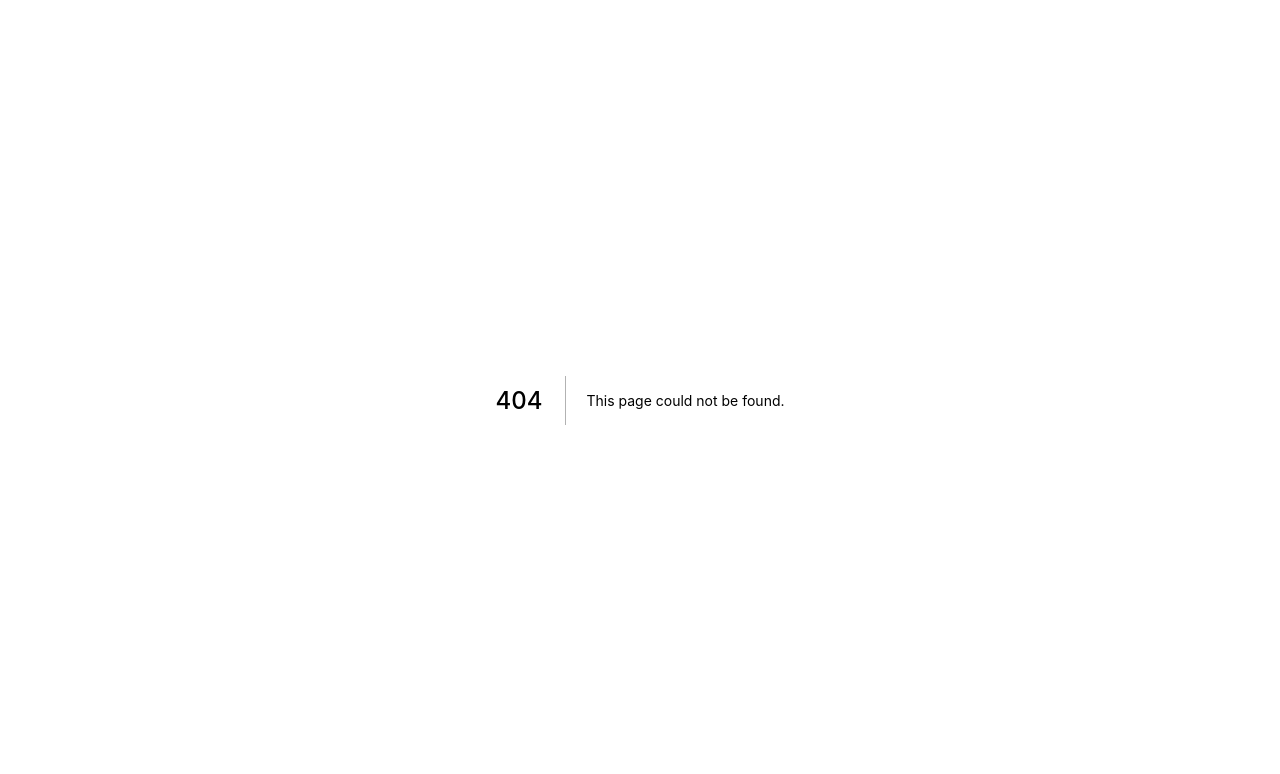
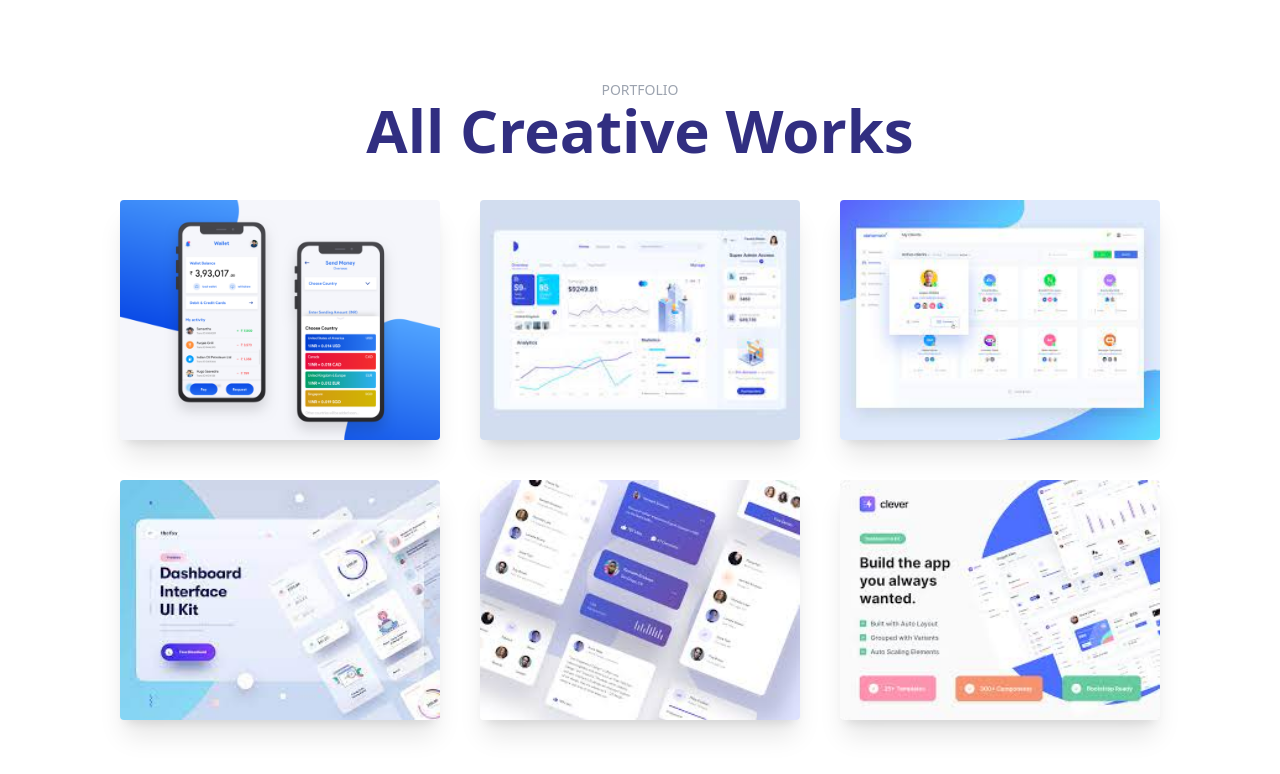
Before and after one commit to MauriceHuang/personal-webpage, a Next.js app: page /work in a window 1280 px wide. Before the commit this address had no page. Shown: the top 774 px of the page. Built offline with nearby package versions, Linux system fonts and the light colour scheme.

Commit message:
completed portfolio section

```diff
--- a/pages/index.js
+++ b/pages/index.js
@@ -4,6 +4,7 @@ import { Link } from "react-scroll"; // for smooth scroll throughout the page
 import Navbar from "../components/Navbar";
 import HomePage from "./homePage";
 import Services from "./services";
+import Work from "./work";
 export default function Home() {
   return (
     <div>
@@ -13,6 +14,7 @@ export default function Home() {
       <Navbar />
       <HomePage />
       <Services />
+      <Work />
     </div>
   );
 }
--- /dev/null
+++ b/pages/work.js
@@ -0,0 +1,80 @@
+import { Element } from "react-scroll";
+import Image from "next/image";
+import One from "../public/images/1.png";
+import Two from "../public/images/2.jpg";
+import Three from "../public/images/3.jpg";
+import Four from "../public/images/4.jpg";
+import Five from "../public/images/5.jpg";
+import Six from "../public/images/6.jpg";
+function Work() {
+  return (
+    <Element id="work" name="work">
+      <div className="w-full my-20 h-auto flex flex-col justify-center items-center">
+        <p className="text-sm uppercase text-gray-400">Portfolio</p>
+        <h2 className="text-indigo-900 text-6xl font-bold text-center">
+          All Creative Works
+        </h2>
+        <div className="md:flex sm:flex-col md:flex-row justify-center items-center gap-10 mt-10">
+          <div className="rounded w-80 h-60 shadow-xl relative">
+            <Image
+              src={One}
+              alt="one"
+              layout="fill"
+              objectFit="cover"
+              className=" p-2 rounded cursor-pointer"
+            />
+          </div>
+          <div className="rounded w-80 h-60 shadow-xl relative">
+            <Image
+              src={Two}
+              alt="two"
+              layout="fill"
+              objectFit="cover"
+              className=" p-2 rounded cursor-pointer"
+            />
+          </div>
+          <div className="rounded w-80 h-60 shadow-xl relative">
+            <Image
+              src={Three}
+              alt="three"
+              layout="fill"
+              objectFit="cover"
+              className=" p-2 rounded cursor-pointer"
+            />
+          </div>
+        </div>
+        <div className="md:flex sm:flex-col md:flex-row justify-center items-center md:gap-10 sm: pb-10 mt-10">
+          <div className="rounded w-80 h-60 shadow-xl relative">
+            <Image
+              src={Four}
+              alt="four"
+              layout="fill"
+              objectFit="cover"
+              className=" p-2 rounded cursor-pointer"
+            />
+          </div>
+          <div className="rounded w-80 h-60 shadow-xl relative">
+            <Image
+              src={Five}
+              alt="five"
+              layout="fill"
+              objectFit="cover"
+              className=" p-2 rounded cursor-pointer"
+            />
+          </div>
+          <div className="rounded w-80 h-60 shadow-xl relative">
+            <Image
+              src={Six}
+              alt="six"
+              layout="fill"
+              objectFit="cover"
+              className=" p-2 rounded cursor-pointer"
+            />
+          </div>
+        </div>
+      </div>
+    </Element>
+  );
+}
+
+export default Work;
```
